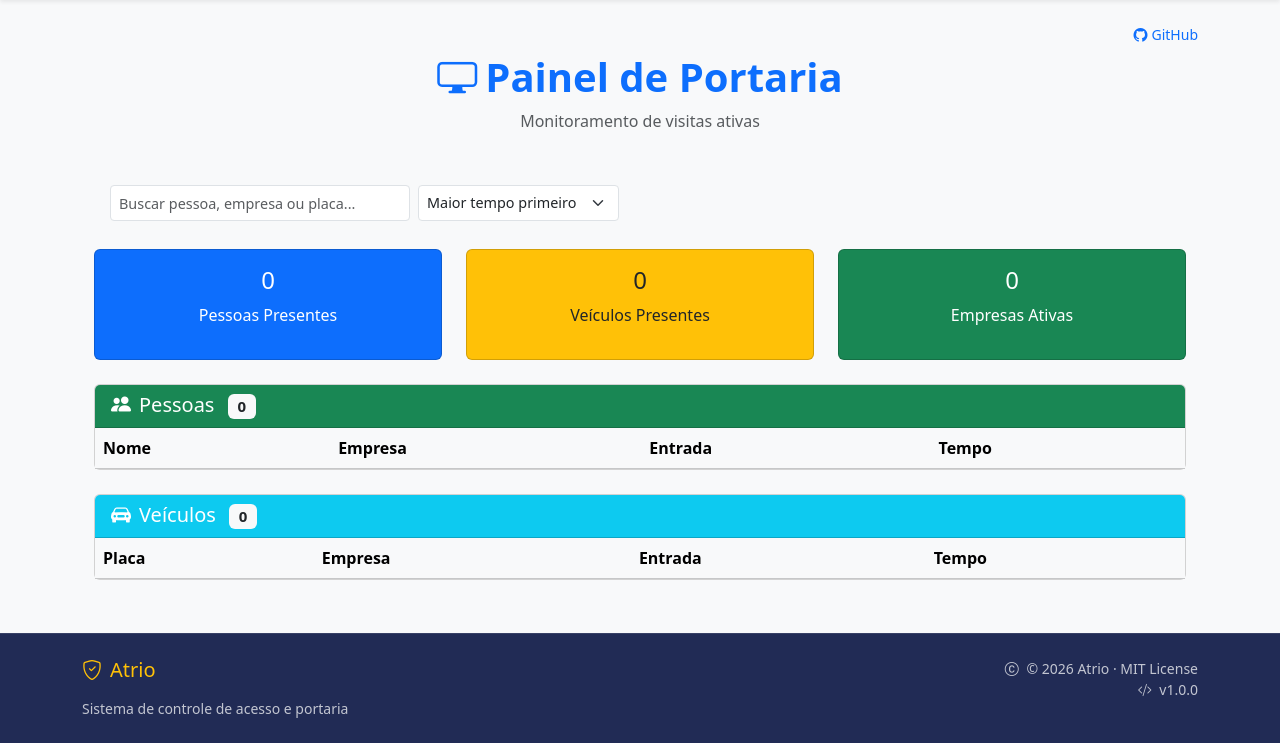
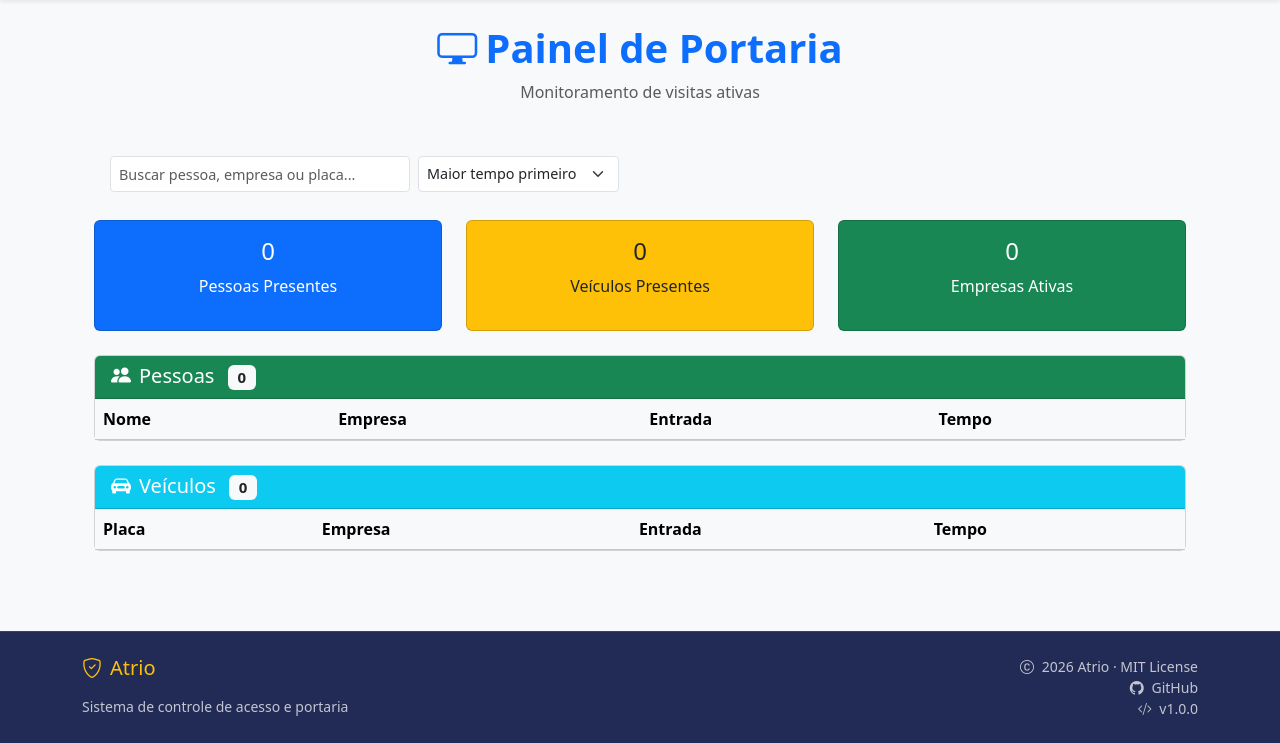
Before and after one commit to Zambianco/Atrio, a Django app: page / in a window 1280 px wide. Shown: the part 57-800 px from the top of the page. Run offline with Django 5.2, Linux system fonts and the light colour scheme; the visitor is signed in with stand-in values (Sample User, id 1); data comes from the database, SQL or seed files in the repository; data that the repository does not hold is empty.

Commit message:
melhorias rodapé (2)

```diff
--- a/apps/ui/templates/ui/base.html
+++ b/apps/ui/templates/ui/base.html
@@ -124,11 +124,6 @@
 
 <!-- Conteúdo Principal -->
 <main class="container py-4 flex-grow-1">
-  <div class="d-flex justify-content-end mb-2">
-    <a class="small text-decoration-none" href="https://github.com/Zambianco/Atrio/releases" target="_blank" rel="noopener noreferrer">
-      <i class="bi bi-github me-1"></i>GitHub
-    </a>
-  </div>
   {% block content %}{% endblock %}
 </main>
 
@@ -146,7 +141,11 @@
       </div>
       <div class="col-md-6 text-md-end">
         <p class="small text-light mb-0 opacity-75">
-          <i class="bi bi-c-circle me-1"></i> © 2026 Atrio · MIT License
+          <i class="bi bi-c-circle me-1"></i> 2026 Atrio · MIT License
+        </p>
+        <p class="small text-light mb-0 opacity-75">
+          <i class="bi bi-github me-1"></i>
+          <a class="text-light text-decoration-none" href="https://github.com/Zambianco/Atrio/releases" target="_blank" rel="noopener noreferrer">GitHub</a>
         </p>
         <p class="small text-light opacity-75 mb-0">
           <i class="bi bi-code-slash me-1"></i> v{{ APP_VERSION }}
```
